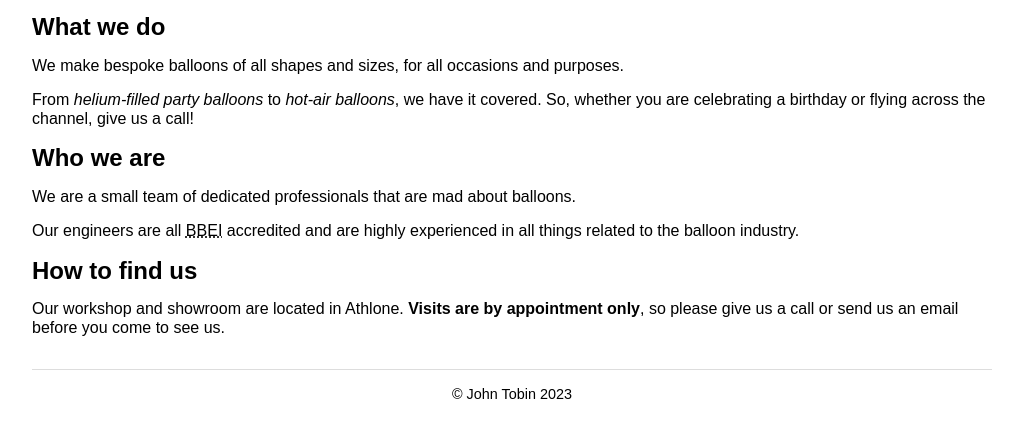
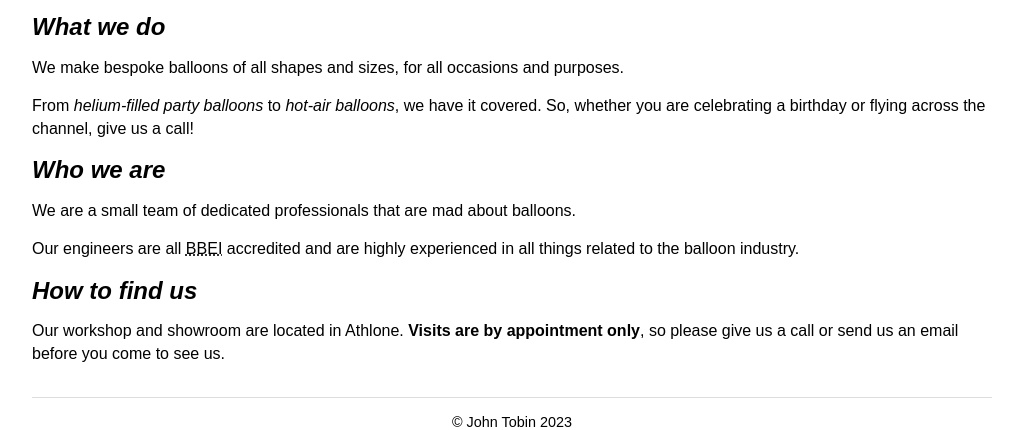
Before and after one commit to johntobindev/balloons, a plain HTML site: page index.html in a window 1280 px wide. Shown: the part 438-868 px from the top of the page, without its empty margins (128-1151 px from the left). Before the commit the page ends 840 px from the top, so only its background shows below. Drawn offline with Linux system fonts and the light colour scheme.

Commit message:
Minor style changes

```diff
--- a/styles/main.css
+++ b/styles/main.css
@@ -109,6 +109,14 @@
   color: #fff;
 }
 
+.content h2 {
+  font-style: italic;
+}
+
+.content p {
+  line-height: 1.4;
+}
+
 /* Footer */
 .footer {
   padding-top: 1rem;
```
